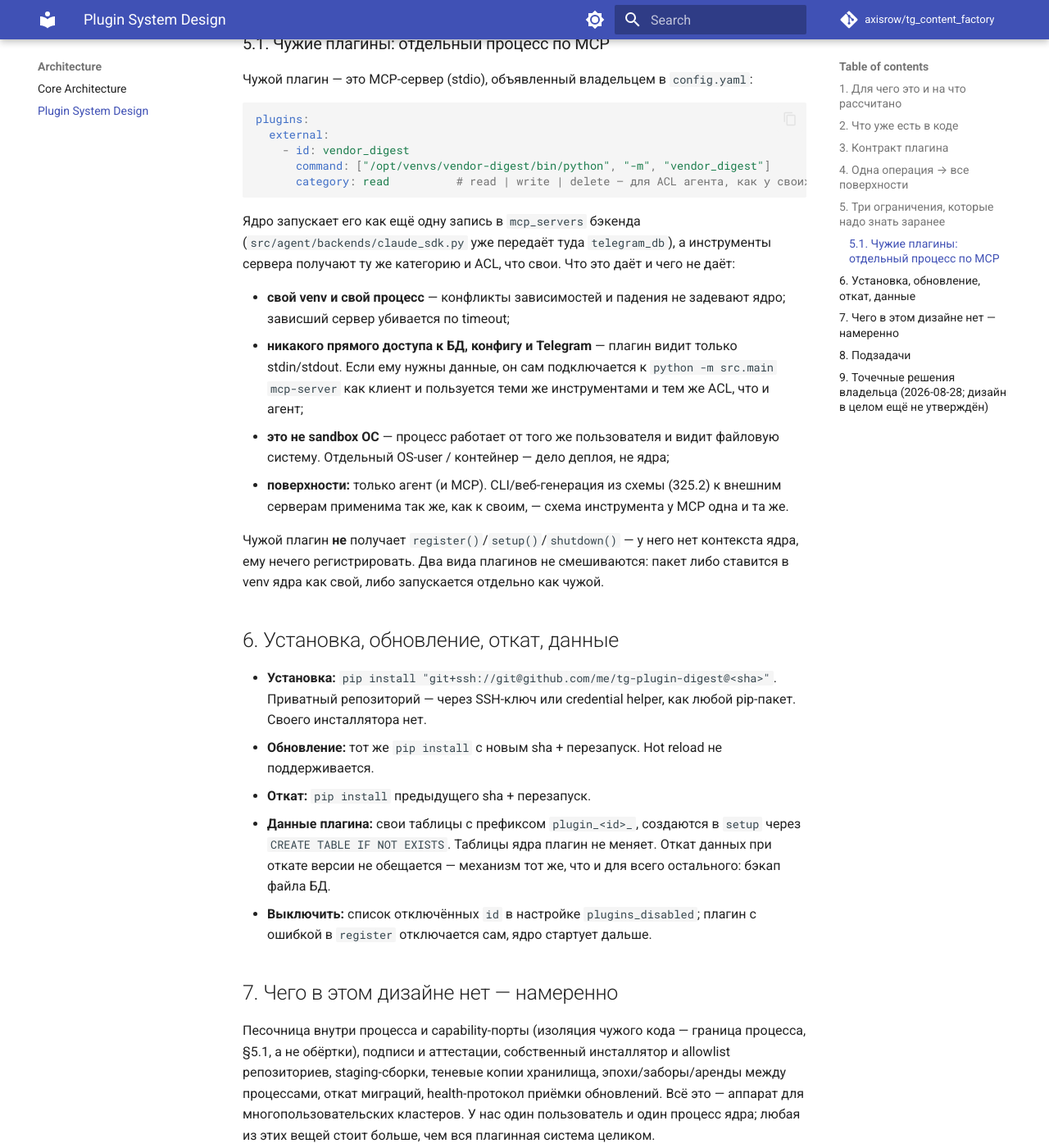
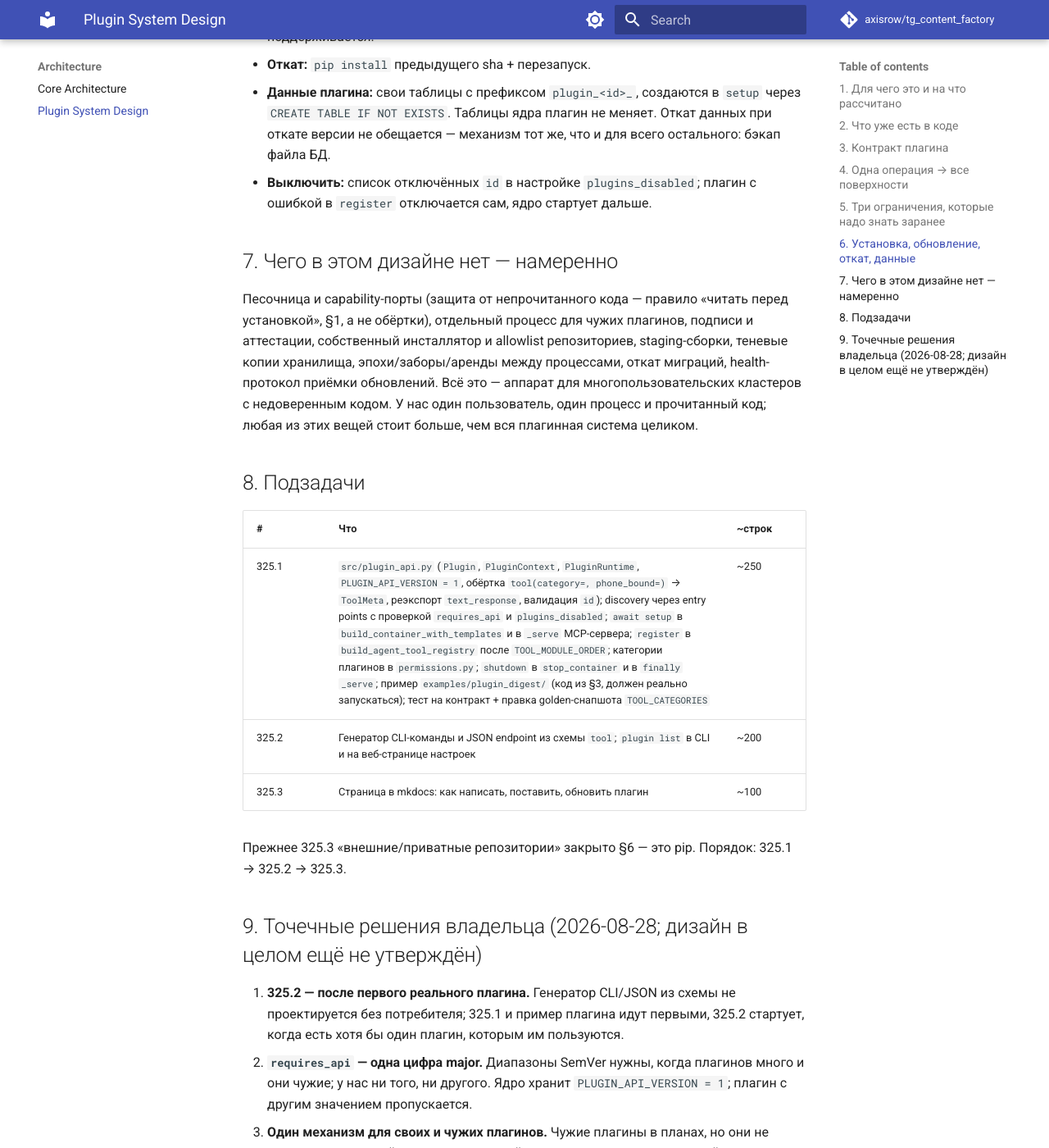
Before and after one commit to axisrow/tg_content_factory, an MkDocs documentation site: the page built from docs/design/plugin-system.md, in a window 1280 px wide and 1400 px high, scrolled down 4067 px. Shown: the whole window at 82% size. Built offline with MkDocs 1.6.1 and Material for MkDocs 9.7.7, drawn with Linux system fonts in a browser that asks for light colours; comment, search, counter and statistics services are not loaded; some of the changed text lies outside the part shown.

Commit message:
docs: single plugin mechanism — third-party code is reviewed, not isolated
Owner decision: one in-process contract for all plugins; the difference
between own and third-party plugins is a review rule, not architecture.
Drops the MCP-process tier and subtask 325.4.

Co-Authored-By: Claude Fable 5 <noreply@anthropic.com>
Claude-Session: https://claude.ai/code/session_017svD4Ki98G2QqDgkgc91gi

````diff
--- a/docs/design/plugin-system.md
+++ b/docs/design/plugin-system.md
@@ -9,18 +9,15 @@ TG Agent — личный инструмент: один пользовател
 встроенным воркером), один файл SQLite. Плагин здесь — способ добавить
 свою операцию (команду, инструмент агента), не трогая `src/`.
 
-Плагины бывают двух видов, и граница между ними — не «права», а
-**процесс**:
-
-| Вид | Кто пишет | Где работает | Что получает |
-|---|---|---|---|
-| **Свой** (in-process) | владелец | в процессе ядра, с его правами | `db`, `client_pool`, `config` напрямую (§3) |
-| **Чужой** (out-of-process) | третья сторона | отдельный процесс — MCP-сервер | только то, что сам попросит у ядра через его MCP-инструменты (§5.1) |
-
-Python-код в одном процессе изолировать нельзя: он читает память, окружение
-и файлы независимо от любых «capabilities». Поэтому для чужого кода
-единственная честная защита — граница процесса, а она в проекте уже есть:
-агент и так общается с инструментами по MCP.
+Плагин работает **в процессе ядра с его правами** — как модули pytest,
+Django или Flask. Python-код в одном процессе изолировать нельзя: он
+читает память, окружение и файлы независимо от любых «capabilities».
+Поэтому механизм один для всех, а разница между своим и чужим плагином —
+не в архитектуре, а в правиле: **чужой код читается перед установкой, как
+pull request**. Что прочитано и поставлено — то и доверенное. Если
+когда-нибудь понадобится ставить плагины не глядя, их можно вынести в
+отдельный процесс по MCP — контракт §3 от этого не меняется, это
+отдельное решение на потом.
 
 Вторая цель — **прекратить писать одну операцию по 5–7 раз** (сейчас
 `delete_channel` определён в 7 файлах, `pin_message` в 5: CLI, веб-роут,
@@ -157,42 +154,6 @@ policy — иначе агент их не увидит.
    живой Telegram, в веб-контейнере отвечает «недоступно» через
    существующий `require_live_runtime`.
 
-### 5.1. Чужие плагины: отдельный процесс по MCP
-
-Чужой плагин — это MCP-сервер (stdio), объявленный владельцем в
-`config.yaml`:
-
-```yaml
-plugins:
-  external:
-    - id: vendor_digest
-      command: ["/opt/venvs/vendor-digest/bin/python", "-m", "vendor_digest"]
-      category: read          # read | write | delete — для ACL агента, как у своих
-```
-
-Ядро запускает его как ещё одну запись в `mcp_servers` бэкенда
-(`src/agent/backends/claude_sdk.py` уже передаёт туда `telegram_db`), а
-инструменты сервера получают ту же категорию и ACL, что свои. Что это
-даёт и чего не даёт:
-
-- **свой venv и свой процесс** — конфликты зависимостей и падения не
-  задевают ядро; зависший сервер убивается по timeout;
-- **никакого прямого доступа к БД, конфигу и Telegram** — плагин видит
-  только stdin/stdout. Если ему нужны данные, он сам подключается к
-  `python -m src.main mcp-server` как клиент и пользуется теми же
-  инструментами и тем же ACL, что и агент;
-- **это не sandbox ОС** — процесс работает от того же пользователя и
-  видит файловую систему. Отдельный OS-user / контейнер — дело
-  деплоя, не ядра;
-- **поверхности:** только агент (и MCP). CLI/веб-генерация из схемы
-  (325.2) к внешним серверам применима так же, как к своим, — схема
-  инструмента у MCP одна и та же.
-
-Чужой плагин **не** получает `register()`/`setup()`/`shutdown()` — у него
-нет контекста ядра, ему нечего регистрировать. Два вида плагинов не
-смешиваются: пакет либо ставится в venv ядра как свой, либо запускается
-отдельно как чужой.
-
 ## 6. Установка, обновление, откат, данные
 
 - **Установка:** `pip install "git+ssh://git@github.com/me/tg-plugin-digest@<sha>"`.
@@ -210,13 +171,14 @@ plugins:
 
 ## 7. Чего в этом дизайне нет — намеренно
 
-Песочница внутри процесса и capability-порты (изоляция чужого кода —
-граница процесса, §5.1, а не обёртки), подписи и аттестации, собственный
-инсталлятор и allowlist репозиториев, staging-сборки, теневые копии
-хранилища, эпохи/заборы/аренды между процессами, откат миграций,
-health-протокол приёмки обновлений. Всё это — аппарат для многопользовательских
-кластеров. У нас один пользователь и один процесс ядра; любая из этих
-вещей стоит больше, чем вся плагинная система целиком.
+Песочница и capability-порты (защита от непрочитанного кода — правило
+«читать перед установкой», §1, а не обёртки), отдельный процесс для
+чужих плагинов, подписи и аттестации, собственный инсталлятор и allowlist
+репозиториев, staging-сборки, теневые копии хранилища, эпохи/заборы/аренды
+между процессами, откат миграций, health-протокол приёмки обновлений.
+Всё это — аппарат для многопользовательских кластеров с недоверенным
+кодом. У нас один пользователь, один процесс и прочитанный код; любая из
+этих вещей стоит больше, чем вся плагинная система целиком.
 
 ## 8. Подзадачи
 
@@ -225,11 +187,9 @@ health-протокол приёмки обновлений. Всё это —
 | 325.1 | `src/plugin_api.py` (`Plugin`, `PluginContext`, `PluginRuntime`, `PLUGIN_API_VERSION = 1`, обёртка `tool(category=, phone_bound=)` → `ToolMeta`, реэкспорт `text_response`, валидация `id`); discovery через entry points с проверкой `requires_api` и `plugins_disabled`; `await setup` в `build_container_with_templates` и в `_serve` MCP-сервера; `register` в `build_agent_tool_registry` после `TOOL_MODULE_ORDER`; категории плагинов в `permissions.py`; `shutdown` в `stop_container` и в `finally` `_serve`; пример `examples/plugin_digest/` (код из §3, должен реально запускаться); тест на контракт + правка golden-снапшота `TOOL_CATEGORIES` | ~250 |
 | 325.2 | Генератор CLI-команды и JSON endpoint из схемы `tool`; `plugin list` в CLI и на веб-странице настроек | ~200 |
 | 325.3 | Страница в mkdocs: как написать, поставить, обновить плагин | ~100 |
-| 325.4 | Чужие плагины (§5.1): секция `plugins.external` в конфиге, запуск stdio MCP-серверов и передача их в `mcp_servers` бэкендов, категория/ACL для их инструментов, timeout и перезапуск, пример внешнего сервера + тест | ~200 |
 
 Прежнее 325.3 «внешние/приватные репозитории» закрыто §6 — это pip.
-Порядок: 325.1 → 325.4 → 325.2 (генератор поверхностей должен видеть
-оба вида плагинов) → 325.3.
+Порядок: 325.1 → 325.2 → 325.3.
 
 ## 9. Точечные решения владельца (2026-08-28; дизайн в целом ещё не утверждён)
 
@@ -240,3 +200,7 @@ health-протокол приёмки обновлений. Всё это —
 2. **`requires_api` — одна цифра major.** Диапазоны SemVer нужны, когда
    плагинов много и они чужие; у нас ни того, ни другого. Ядро хранит
    `PLUGIN_API_VERSION = 1`; плагин с другим значением пропускается.
+3. **Один механизм для своих и чужих плагинов.** Чужие плагины в планах,
+   но они не получают отдельной архитектуры: чужой код читается перед
+   установкой и ставится тем же способом. Вынос в отдельный процесс по
+   MCP — не сейчас; если понадобится, это дополнение, а не замена.
````
